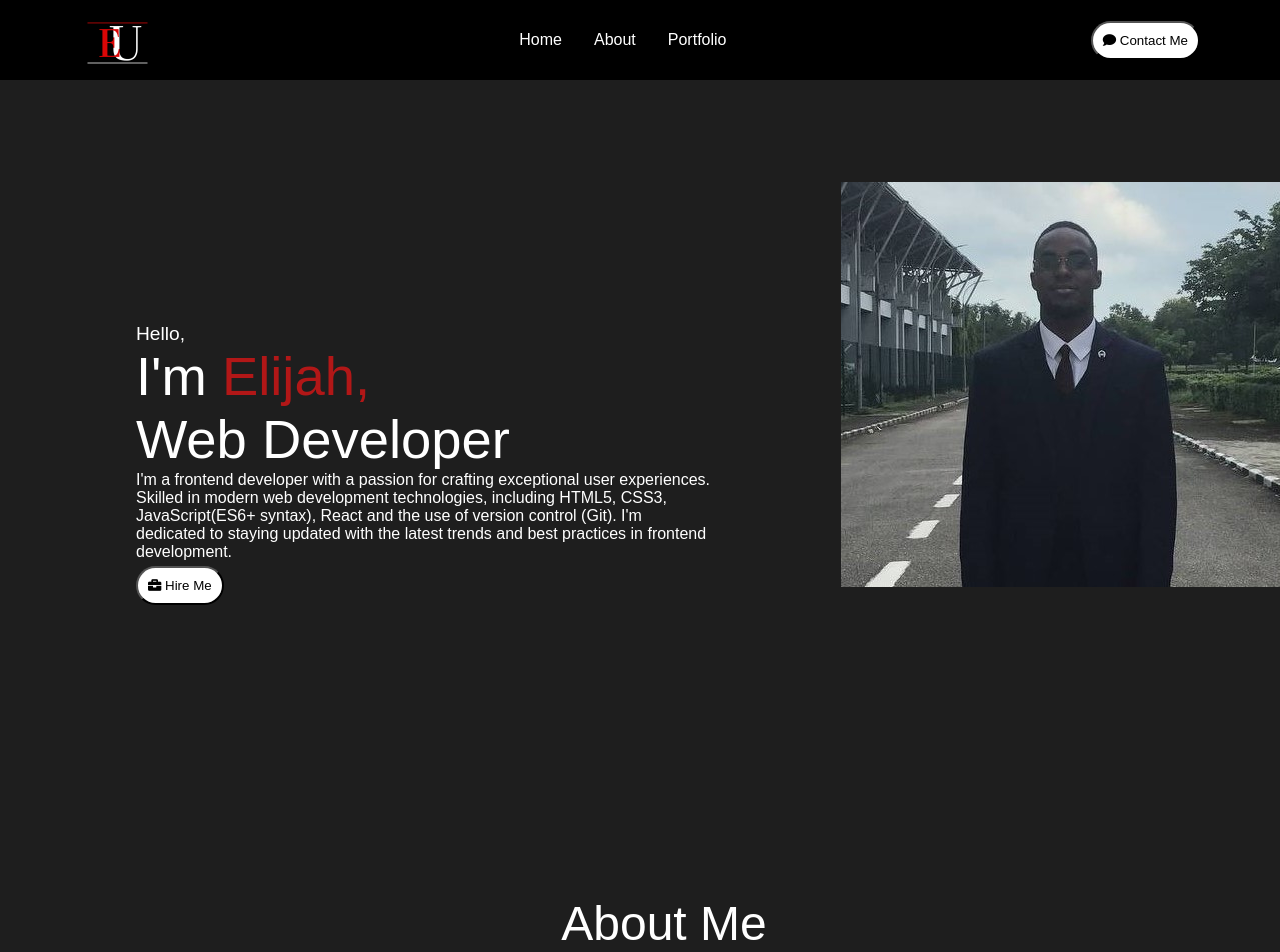
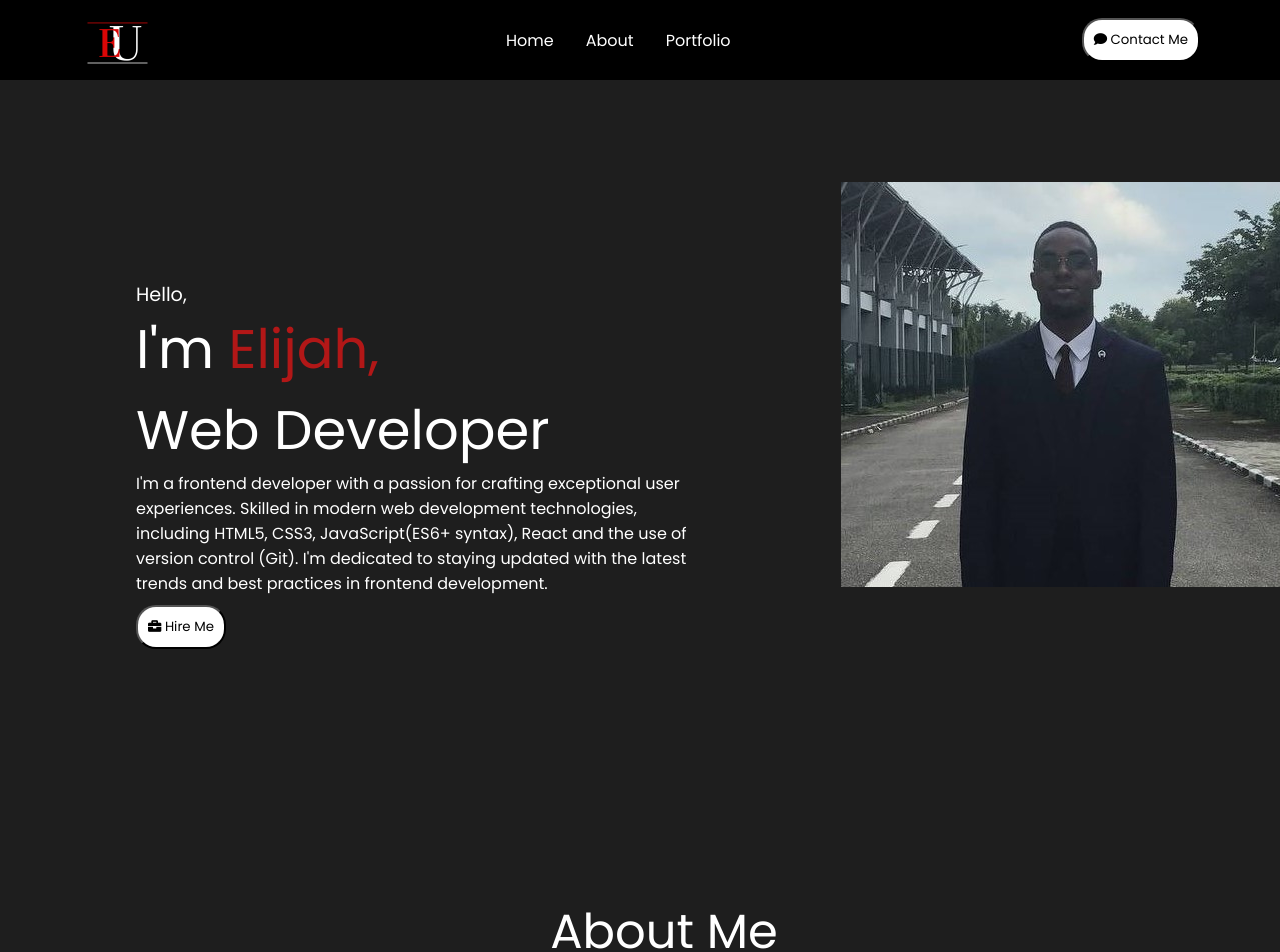
Before and after one commit to kenee101/portfolio, a React (Create React App) app: page / in a window 1280 px wide. Shown: the top 952 px of the page. Built offline with nearby package versions, Linux system fonts and the light colour scheme.

Commit message:
Update index.css

```diff
--- a/src/index.css
+++ b/src/index.css
@@ -1,4 +1,6 @@
 /* Global Styles */
+@import url("https://fonts.googleapis.com/css2?family=Poppins&display=swap");
+
 * {
   margin: 0;
   padding: 0;
```
